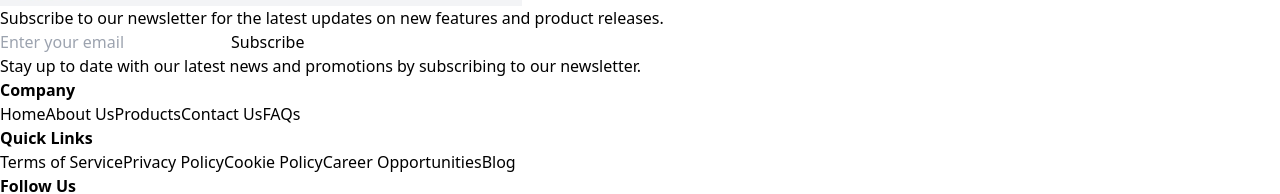
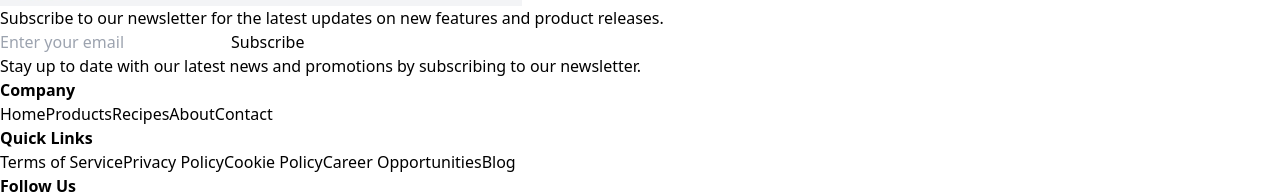
Before and after one commit to rishi-raj0104/Company, a React (Vite) app: page / in a window 1280 px wide. Shown: the part 2044-2238 px from the top of the page. Built offline with nearby package versions, Linux system fonts and the light colour scheme.

Commit message:
Update Footer.jsx

```diff
--- a/src/components/common/Footer.jsx
+++ b/src/components/common/Footer.jsx
@@ -1,6 +1,7 @@
 import React from 'react';
 import logo from '../../assets/Loogoo1.webp';
 import DBC from '../../assets/dbc_footer.jpg';
+import { Link } from 'react-router-dom';
 const Footer = () => {
   return (
     <footer className="bg-gray-100 py-10">
@@ -9,7 +10,7 @@ const Footer = () => {
           {/* Newsletter Section */}
           <div className="mb-8 md:mb-0 md:mr-12">
           <div class="flex flex-col md:flex-col lg:flex-row items-center gap-y-4 lg:gap-x-8 p-4">
-           <img src={DBC} alt="DilBahar Masala" class="h-20 w-auto" />
+          <img src={DBC} alt="DilBahar Masala" class="h-20 w-auto" />
             <span class="text-base font-sans text-left max-w-[22rem] leading-relaxed">
               Subscribe to our newsletter for the latest updates on new features and product releases.
             </span>
@@ -40,40 +41,40 @@ const Footer = () => {
             <div className="mb-4 md:mb-0">
               <strong className="text-lg font-bold mb-2">Company</strong>
               <div className="flex flex-col space-y-1">
-                <a href="https://example.com" target="_blank" rel="noreferrer noopener" className="text-sm text-gray-700 hover:underline">
+                <Link to="/" className="text-sm text-gray-700 hover:underline">
                   Home
-                </a>
-                <a href="https://example.com" target="_blank" rel="noreferrer noopener" className="text-sm text-gray-700 hover:underline">
-                  About Us
-                </a>
-                <a href="https://example.com" target="_blank" rel="noreferrer noopener" className="text-sm text-gray-700 hover:underline">
+                </Link>
+                <Link to="/products" className="text-sm text-gray-700 hover:underline">
                   Products
-                </a>
-                <a href="https://example.com" target="_blank" rel="noreferrer noopener" className="text-sm text-gray-700 hover:underline">
-                  Contact Us
-                </a>
-                <a href="https://example.com" target="_blank" rel="noreferrer noopener" className="text-sm text-gray-700 hover:underline">
-                  FAQs
-                </a>
+                </Link>
+                <Link to="/recipes" className="text-sm text-gray-700 hover:underline">
+                  Recipes
+                </Link>
+                <Link to="/about" className="text-sm text-gray-700 hover:underline">
+                  About
+                </Link>
+                <Link to="/contact" className="text-sm text-gray-700 hover:underline">
+                  Contact
+                </Link>
               </div>
             </div>
             {/* Quick Links */}
             <div className="mb-4 md:mb-0">
               <strong className="text-lg font-bold mb-2">Quick Links</strong>
               <div className="flex flex-col space-y-1">
-                <a href="https://example.com" target="_blank" rel="noreferrer noopener" className="text-sm text-gray-700 hover:underline">
+                <a href="#"  rel="noreferrer noopener" className="text-sm text-gray-700 hover:underline">
                   Terms of Service
                 </a>
-                <a href="https://example.com" target="_blank" rel="noreferrer noopener" className="text-sm text-gray-700 hover:underline">
+                <a href="#"  rel="noreferrer noopener" className="text-sm text-gray-700 hover:underline">
                   Privacy Policy
                 </a>
-                <a href="https://example.com" target="_blank" rel="noreferrer noopener" className="text-sm text-gray-700 hover:underline">
+                <a href="#"  rel="noreferrer noopener" className="text-sm text-gray-700 hover:underline">
                   Cookie Policy
                 </a>
-                <a href="https://example.com" target="_blank" rel="noreferrer noopener" className="text-sm text-gray-700 hover:underline">
+                <a href="#"  rel="noreferrer noopener" className="text-sm text-gray-700 hover:underline">
                   Career Opportunities
                 </a>
-                <a href="https://example.com" target="_blank" rel="noreferrer noopener" className="text-sm text-gray-700 hover:underline">
+                <a href="#"  rel="noreferrer noopener" className="text-sm text-gray-700 hover:underline">
                   Blog
                 </a>
               </div>
@@ -84,7 +85,6 @@ const Footer = () => {
               <div className="flex flex-col space-y-4">
                 <a
                   href="https://facebook.com"
-                  target="_blank"
                   rel="noreferrer noopener"
                   className="flex items-center text-sm text-gray-700 hover:underline"
                 >
@@ -96,7 +96,6 @@ const Footer = () => {
                 </a>
                 <a
                   href="https://instagram.com"
-                  target="_blank"
                   rel="noreferrer noopener"
                   className="flex items-center text-sm text-gray-700 hover:underline"
                 >
@@ -108,7 +107,6 @@ const Footer = () => {
                 </a>
                 <a
                   href="https://twitter.com"
-                  target="_blank"
                   rel="noreferrer noopener"
                   className="flex items-center text-sm text-gray-700 hover:underline"
                 >
```
